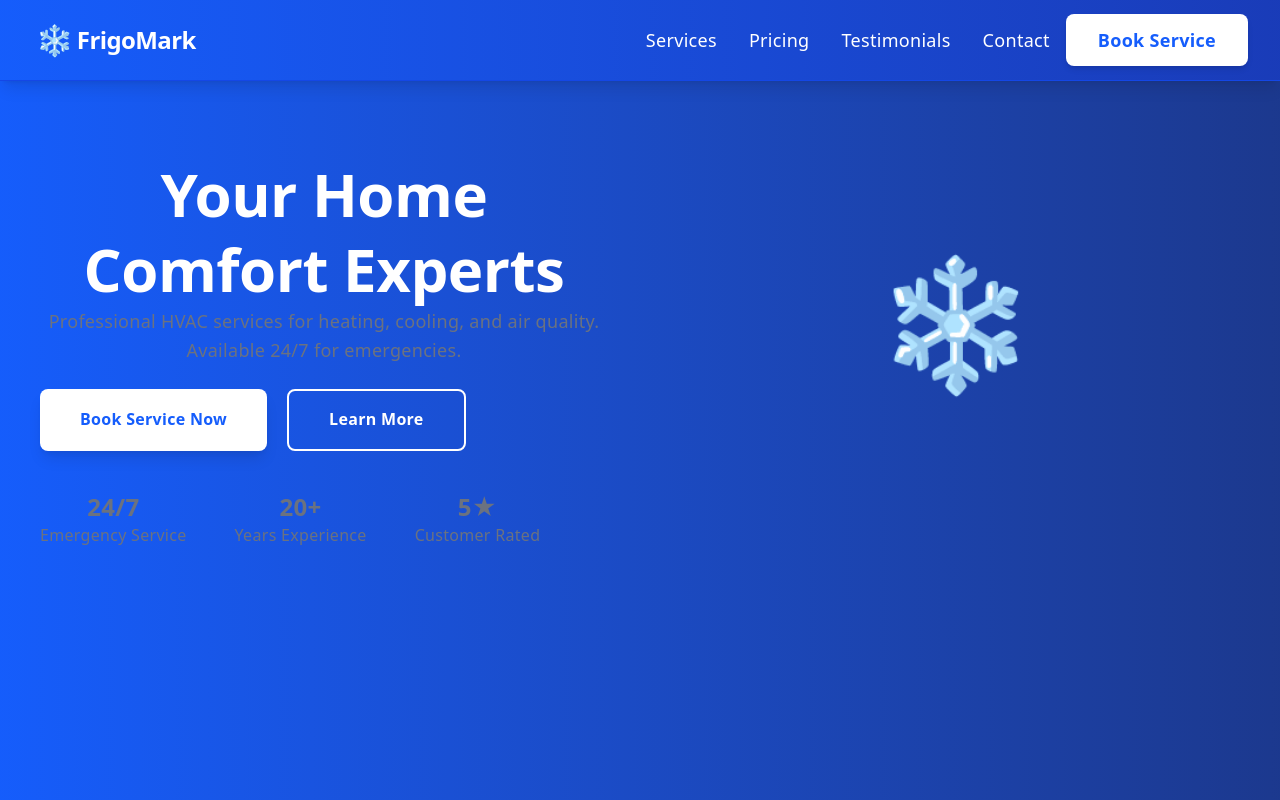
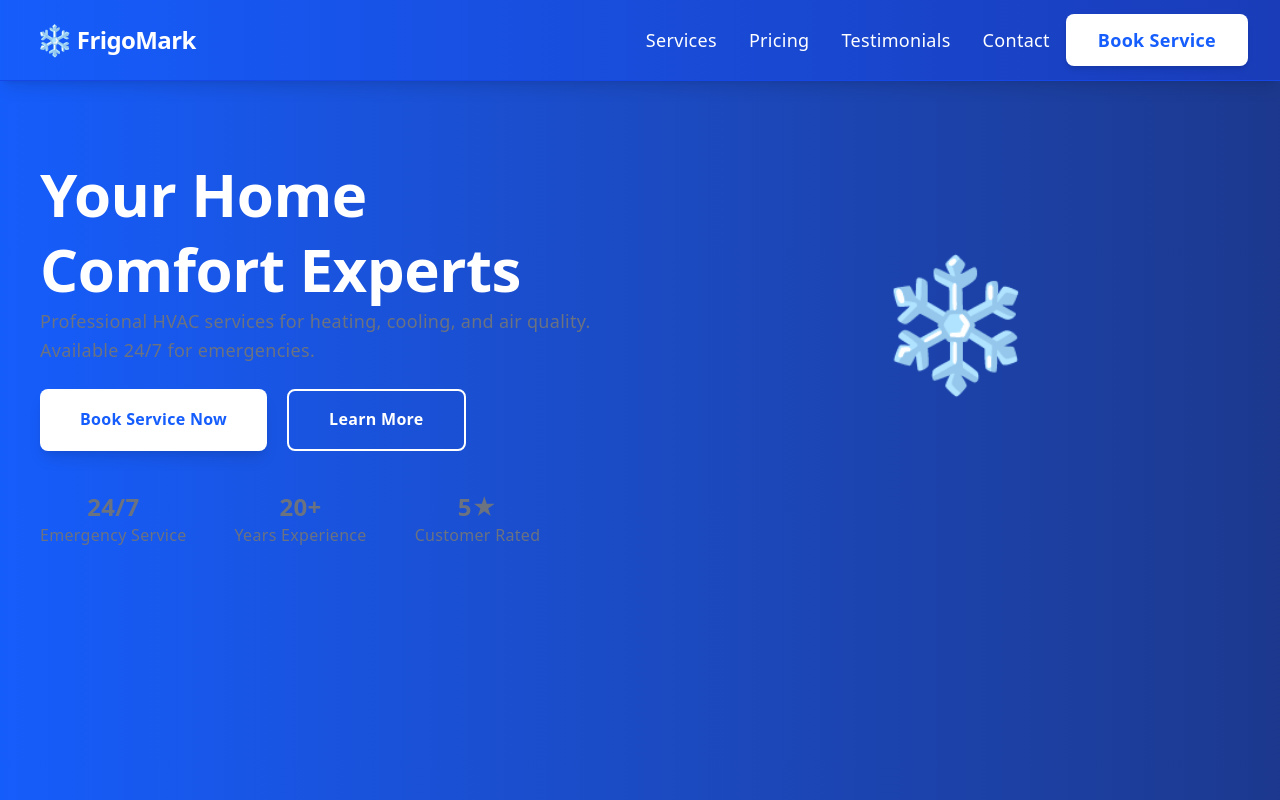
Before and after one commit to RaptorFF/next.js-frigo-mark-project, a Next.js app: page / in a window 1280 px wide. Shown: the top 800 px of the page. Built offline with nearby package versions, Linux system fonts and the light colour scheme.

Commit message:
Styling Update

```diff
--- a/app/_components/Hero.js
+++ b/app/_components/Hero.js
@@ -5,10 +5,10 @@ export default function Hero() {
         <div className="grid md:grid-cols-2 gap-16 items-center">
           {/* Left Content */}
           <div className="space-y-8">
-            <h1 className="text-5xl md:text-6xl font-bold leading-tight tracking-tight">
+            <h1 className="text-5xl md:text-6xl font-bold leading-tight tracking-tight text-left">
               Your Home Comfort Experts
             </h1>
-            <p className="text-lg text-blue-100 leading-relaxed">
+            <p className="text-lg text-blue-100 leading-relaxed text-left">
               Professional HVAC services for heating, cooling, and air quality.
               Available 24/7 for emergencies.
             </p>
```
